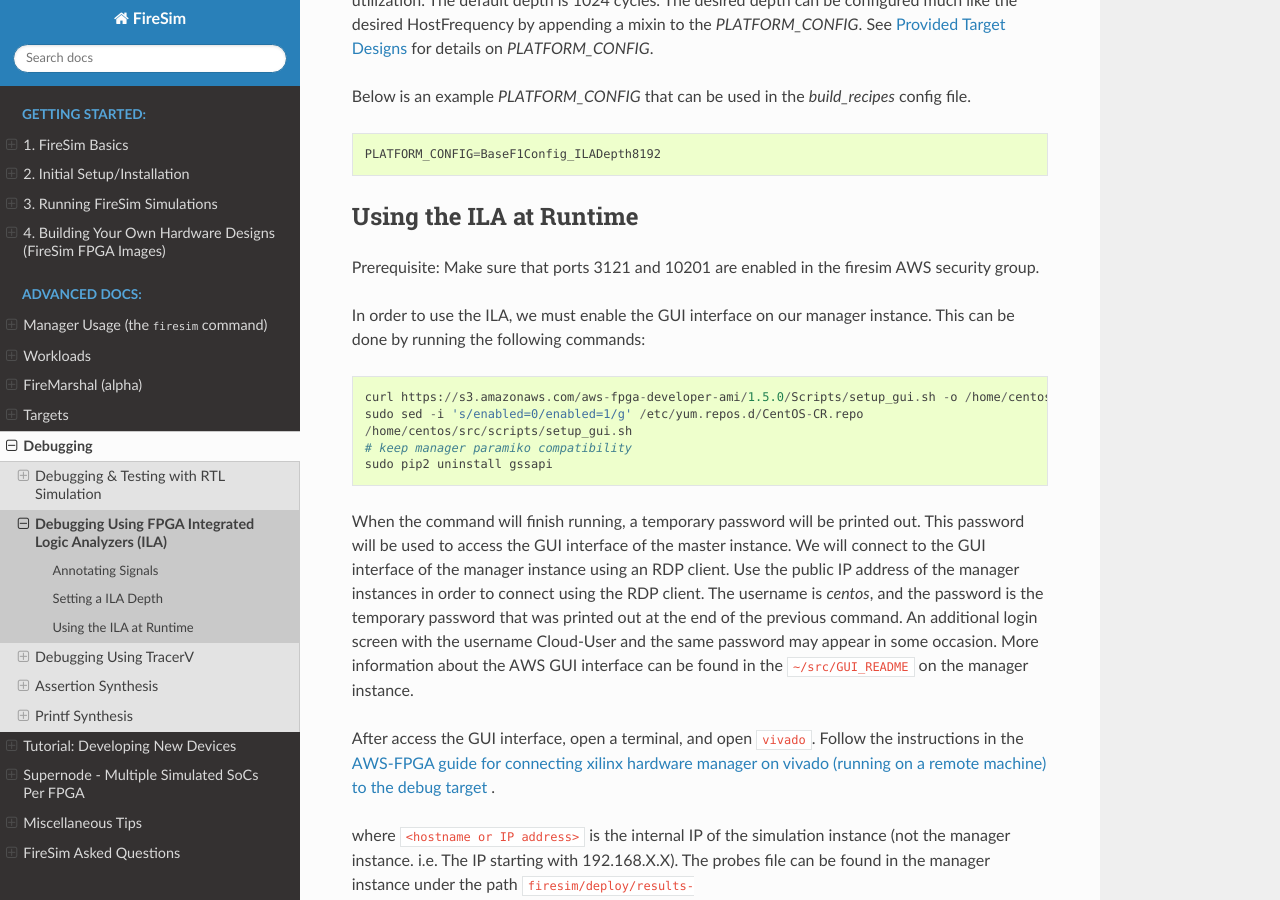
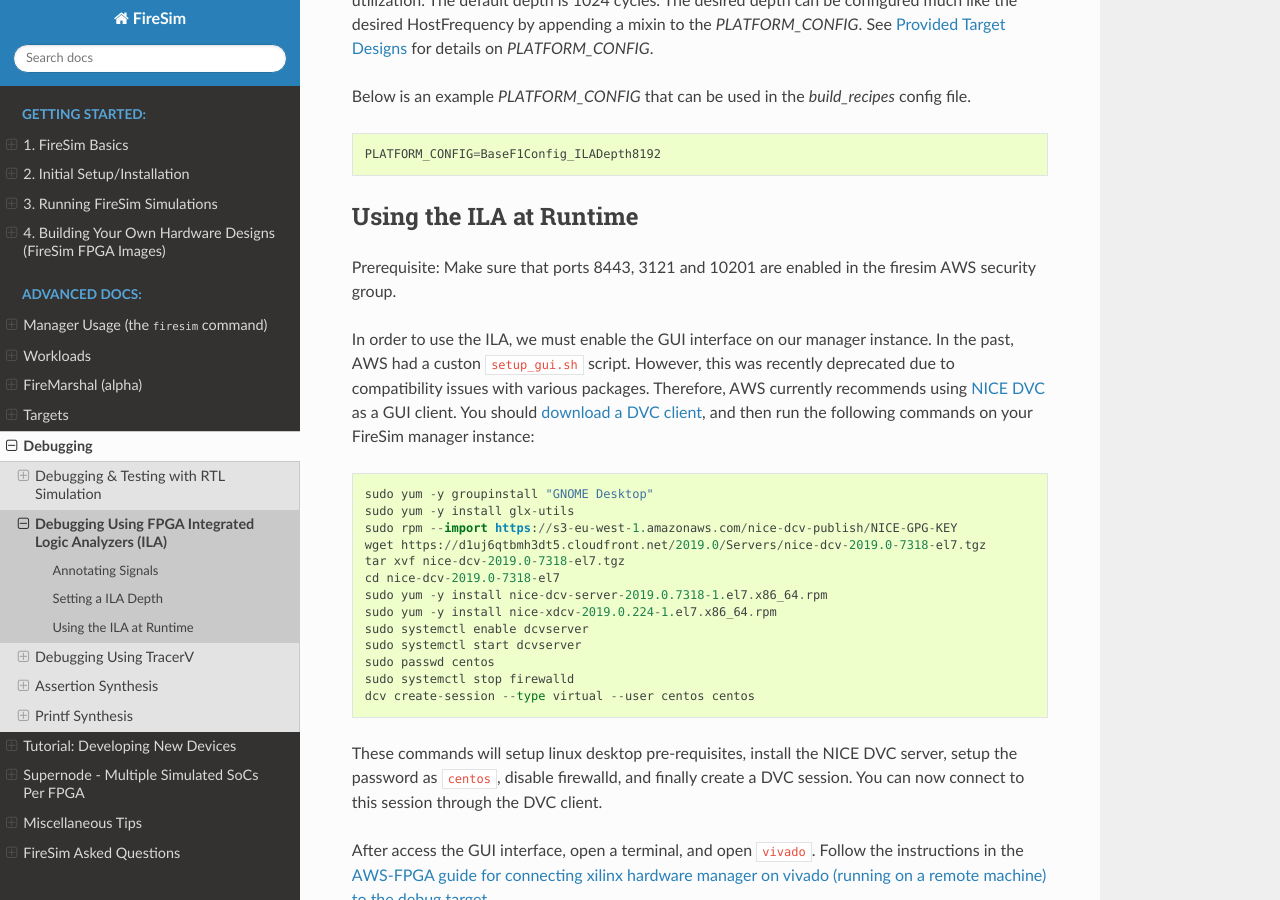
Before and after one commit to firesim/firesim, a Sphinx documentation site: the page built from docs/Advanced-Usage/Debugging/Debugging-Hardware-Using-ILA.rst, in a window 1280 px wide and 900 px high, scrolled down 1041 px. Built offline with Sphinx 7.4.7 and the Read the Docs theme 2.0.0, drawn with Linux system fonts in a browser that asks for light colours.

Commit message:
update ILA gui docs

```diff
--- a/docs/Advanced-Usage/Debugging/Debugging-Hardware-Using-ILA.rst
+++ b/docs/Advanced-Usage/Debugging/Debugging-Hardware-Using-ILA.rst
@@ -60,27 +60,30 @@ Below is an example `PLATFORM_CONFIG` that can be used in the `build_recipes` co
 Using the ILA at Runtime
 ------------------------
 
-Prerequisite: Make sure that ports 3121 and 10201 are enabled in the firesim AWS security group.
+Prerequisite: Make sure that ports 8443, 3121 and 10201 are enabled in the firesim AWS security group.
 
 In order to use the ILA, we must enable the GUI interface on our manager instance.
-This can be done by running the following commands:
+In the past, AWS had a custon ``setup_gui.sh`` script. However, this was recently deprecated due to compatibility
+issues with various packages. Therefore, AWS currently recommends using `NICE DVC <https://docs.aws.amazon.com/dcv/latest/adminguide/what-is-dcv.html>`__ as a GUI client. You should `download a DVC client <https://docs.aws.amazon.com/dcv/latest/userguide/client.html>`__, and then run the following commands on your FireSim manager instance:
 
 ::
 
-  curl https://s3.amazonaws.com/aws-fpga-developer-ami/1.5.0/Scripts/setup_gui.sh -o /home/centos/src/scripts/setup_gui.sh
-  sudo sed -i 's/enabled=0/enabled=1/g' /etc/yum.repos.d/CentOS-CR.repo
-  /home/centos/src/scripts/setup_gui.sh
-  # keep manager paramiko compatibility
-  sudo pip2 uninstall gssapi
+  sudo yum -y groupinstall "GNOME Desktop"
+  sudo yum -y install glx-utils
+  sudo rpm --import https://s3-eu-west-1.amazonaws.com/nice-dcv-publish/NICE-GPG-KEY
+  wget https://d1uj6qtbmh3dt5.cloudfront.net/2019.0/Servers/nice-dcv-2019.0-7318-el7.tgz
+  tar xvf nice-dcv-2019.0-7318-el7.tgz
+  cd nice-dcv-2019.0-7318-el7
+  sudo yum -y install nice-dcv-server-2019.0.7318-1.el7.x86_64.rpm
+  sudo yum -y install nice-xdcv-2019.0.224-1.el7.x86_64.rpm
+  sudo systemctl enable dcvserver
+  sudo systemctl start dcvserver
+  sudo passwd centos
+  sudo systemctl stop firewalld
+  dcv create-session --type virtual --user centos centos
 
-When the command will finish running, a temporary password will be printed out. This
-password will be used to access the GUI interface of the master instance. We will
-connect to the GUI interface of the manager instance using an RDP client. Use the
-public IP address of the manager instances in order to connect using the RDP client.
-The username is `centos`, and the password is the temporary password that was printed
-out at the end of the previous command. An additional login screen with the username
-Cloud-User and the same password may appear in some occasion. More information about
-the AWS GUI interface can be found in the ``~/src/GUI_README`` on the manager instance.
+These commands will setup linux desktop pre-requisites, install the NICE DVC server, setup the password as ``centos``, disable firewalld,
+and finally create a DVC session. You can now connect to this session through the DVC client.
 
 After access the GUI interface, open a terminal, and open ``vivado``.
 Follow the instructions in the `AWS-FPGA guide for connecting xilinx hardware manager on vivado (running on a remote machine) to the debug target  <https://github.com/aws/aws-fpga/blob/master/hdk/docs/Virtual_JTAG_XVC.md#connecting-xilinx-hardware-manager-vivado-lab-edition-running-on-a-remote-machine-to-the-debug-target-fpga-enabled-ec2-instance>`__ .
```
